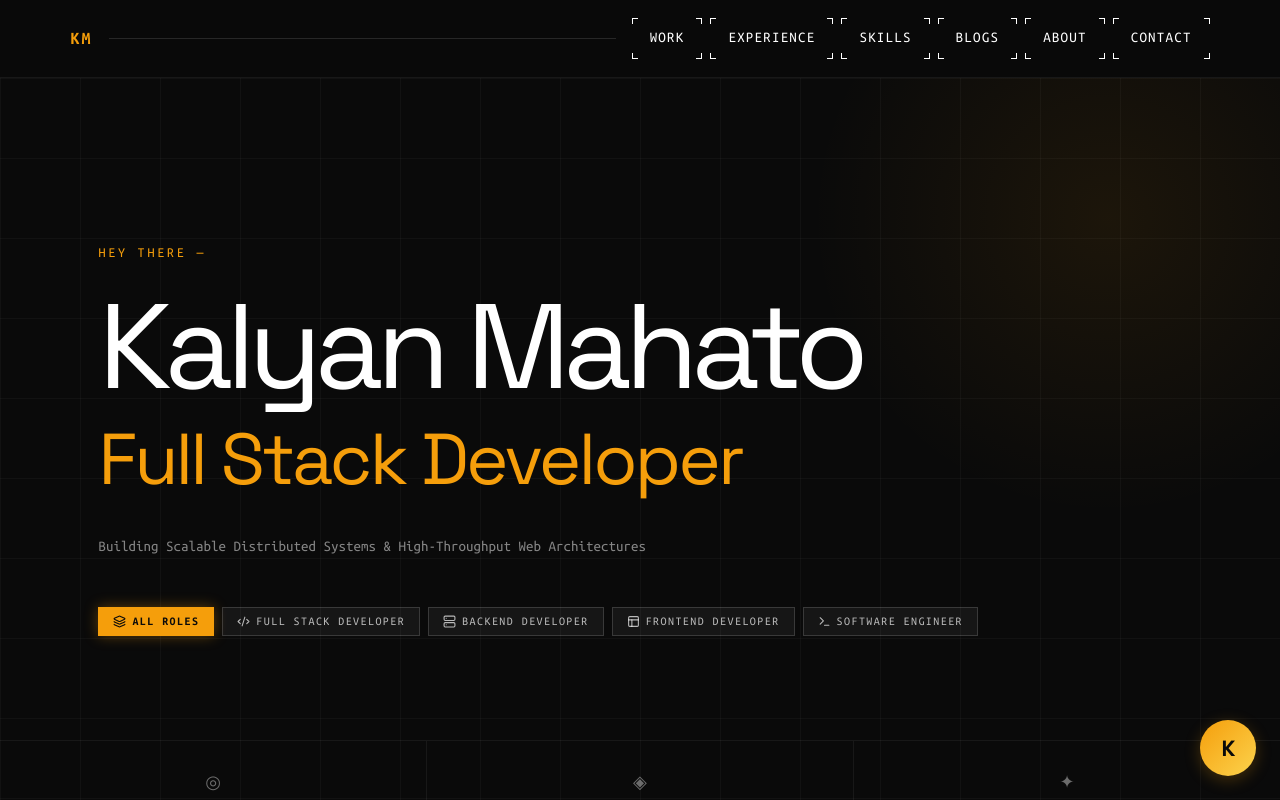
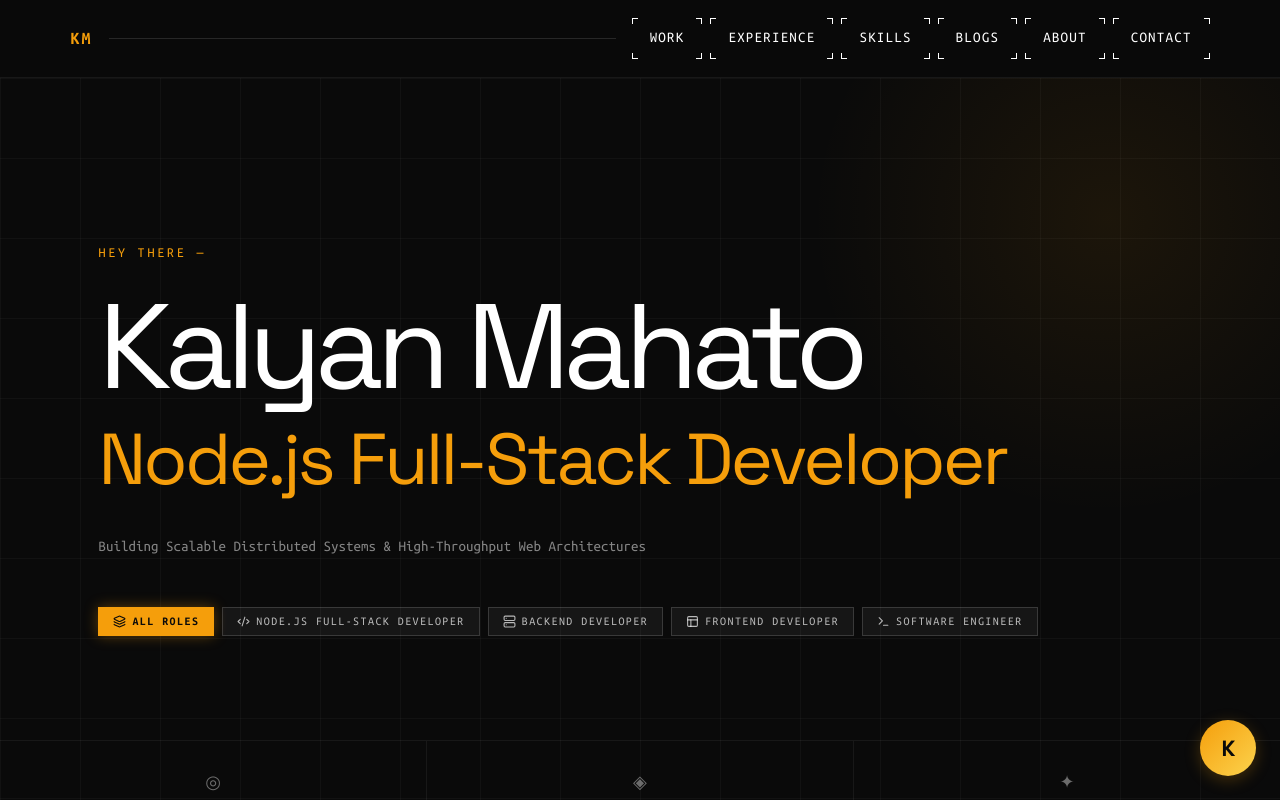
Before and after one commit to Kalyan0313/my-portfolio, a React (Vite) app: page / in a window 1280 px wide. Shown: the top 800 px of the page. Built offline with nearby package versions, Linux system fonts and the light colour scheme.

Commit message:
chore: update role to Node.js Full-Stack Developer

```diff
--- a/index.html
+++ b/index.html
@@ -8,25 +8,25 @@
     <meta name="viewport" content="initial-scale=1, width=device-width" />
 
     <!-- Primary Meta Tags -->
-    <title>Kalyan Mahato | Full Stack Developer</title>
-    <meta name="title" content="Kalyan Mahato | Full Stack Developer" />
-    <meta name="description" content="Full Stack Developer specializing in Node.js, React, Next.js, REST APIs, Redis, and scalable backend systems." />
+    <title>Kalyan Mahato | Node.js Full-Stack Developer</title>
+    <meta name="title" content="Kalyan Mahato | Node.js Full-Stack Developer" />
+    <meta name="description" content="Node.js Full-Stack Developer specializing in Node.js, React, Next.js, REST APIs, Redis, and scalable backend systems." />
     <meta name="author" content="Kalyan Mahato" />
-    <meta name="keywords" content="Kalyan Mahato, Full Stack Developer, JavaScript, TypeScript, React, Next.js, Node.js, Express, MongoDB, PostgreSQL, Redis, Socket.IO, Software Engineer, Portfolio" />
+    <meta name="keywords" content="Kalyan Mahato, Node.js Full-Stack Developer, JavaScript, TypeScript, React, Next.js, Node.js, Express, MongoDB, PostgreSQL, Redis, Socket.IO, Software Engineer, Portfolio" />
     <meta name="theme-color" content="#0A0A0A" />
 
     <!-- Open Graph / Facebook -->
     <meta property="og:type" content="website" />
     <meta property="og:url" content="https://kalyanbuilds.site/" />
-    <meta property="og:title" content="Kalyan Mahato | Full Stack Developer" />
-    <meta property="og:description" content="Full Stack Developer specializing in Node.js, React, Next.js, REST APIs, Redis, and scalable backend systems." />
+    <meta property="og:title" content="Kalyan Mahato | Node.js Full-Stack Developer" />
+    <meta property="og:description" content="Node.js Full-Stack Developer specializing in Node.js, React, Next.js, REST APIs, Redis, and scalable backend systems." />
     <meta property="og:image" content="https://kalyanbuilds.site/og-image.png" />
 
     <!-- Twitter -->
     <meta property="twitter:card" content="summary_large_image" />
     <meta property="twitter:url" content="https://kalyanbuilds.site/" />
-    <meta property="twitter:title" content="Kalyan Mahato | Full Stack Developer" />
-    <meta property="twitter:description" content="Full Stack Developer specializing in Node.js, React, Next.js, REST APIs, Redis, and scalable backend systems." />
+    <meta property="twitter:title" content="Kalyan Mahato | Node.js Full-Stack Developer" />
+    <meta property="twitter:description" content="Node.js Full-Stack Developer specializing in Node.js, React, Next.js, REST APIs, Redis, and scalable backend systems." />
     <meta property="twitter:image" content="https://kalyanbuilds.site/og-image.png" />
 
     <!-- Google Fonts: Ubuntu Mono + JetBrains Mono + Syne / Space Grotesk / Inter for display -->
@@ -40,7 +40,7 @@
         "@context": "https://schema.org",
         "@type": "Person",
         "name": "Kalyan Mahato",
-        "jobTitle": "Full Stack Developer",
+        "jobTitle": "Node.js Full-Stack Developer",
         "url": "https://github.com/Kalyan0313",
         "sameAs": [
           "https://github.com/Kalyan0313",
--- a/src/components/sections/Hero.tsx
+++ b/src/components/sections/Hero.tsx
@@ -21,9 +21,9 @@ export const Hero: React.FC<HeroProps> = ({ onFilterChange }) => {
     },
     {
       id: 'fullstack',
-      label: 'Full Stack Developer',
-      roleTitle: 'Full Stack Developer',
-      statusRole: 'FULL STACK DEVELOPER',
+      label: 'Node.js Full-Stack Developer',
+      roleTitle: 'Node.js Full-Stack Developer',
+      statusRole: 'NODE.JS FULL-STACK',
       icon: <Code2 size={13} />
     },
     {
--- a/src/data/experience.ts
+++ b/src/data/experience.ts
@@ -4,7 +4,7 @@ export const experienceData: ExperienceItem[] = [
   {
     id: 'exp-1',
     company: 'Excellis IT',
-    role: 'Full Stack Developer',
+    role: 'Node.js Full-Stack Developer',
     period: 'July 2024 — March 2026',
     location: 'India',
     badge: 'Full Time',
--- a/src/data/profile.ts
+++ b/src/data/profile.ts
@@ -2,12 +2,12 @@ import type { Profile } from '../types';
 
 export const profileData: Profile = {
   name: 'Kalyan Mahato',
-  role: 'Full Stack Developer',
+  role: 'Node.js Full-Stack Developer',
   headline: 'Building Scalable Distributed Systems & High-Throughput Web Architectures',
   location: 'Bangalore, India',
   availability: 'Open to Full Stack & Backend Opportunities',
   bioParagraphs: [
-    "I'm a Full Stack Developer focused on building reliable, maintainable, and production-ready web applications. My experience spans React and Next.js on the frontend, with Node.js and Express on the backend, along with relational and NoSQL databases.",
+    "I'm a Node.js Full-Stack Developer focused on building reliable, maintainable, and production-ready web applications. My experience spans React and Next.js on the frontend, with Node.js and Express on the backend, along with relational and NoSQL databases.",
     "I particularly enjoy working beyond the UI — designing REST APIs, building multi-tenant platforms, implementing real-time communication with WebSockets and Socket.IO, optimizing application performance with Redis, integrating third-party services, and designing efficient database schemas.",
     "My approach to engineering is centered around clean architecture, readable and maintainable code, predictable error handling, performance, and pragmatic technical decisions. I focus on solving real-world problems and building systems that are reliable and easy to evolve.",
     "Based in India, I work across JavaScript, TypeScript, React, Next.js, Node.js, Express, Socket.IO, Redis, PostgreSQL, MongoDB, Docker, and REST APIs — building applications from frontend interfaces to backend services and persistence layers."
```
